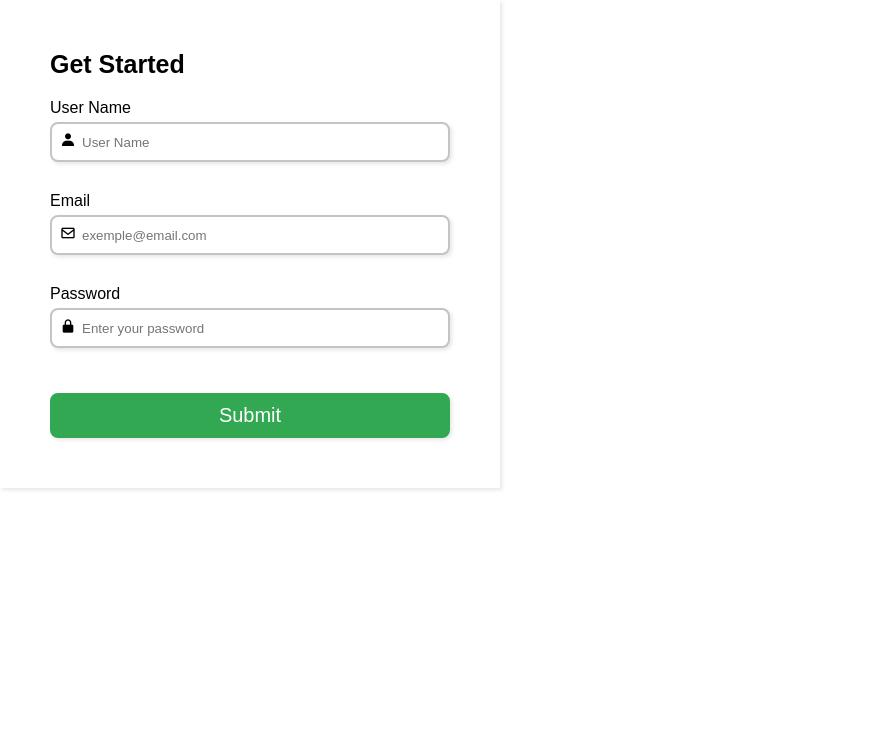
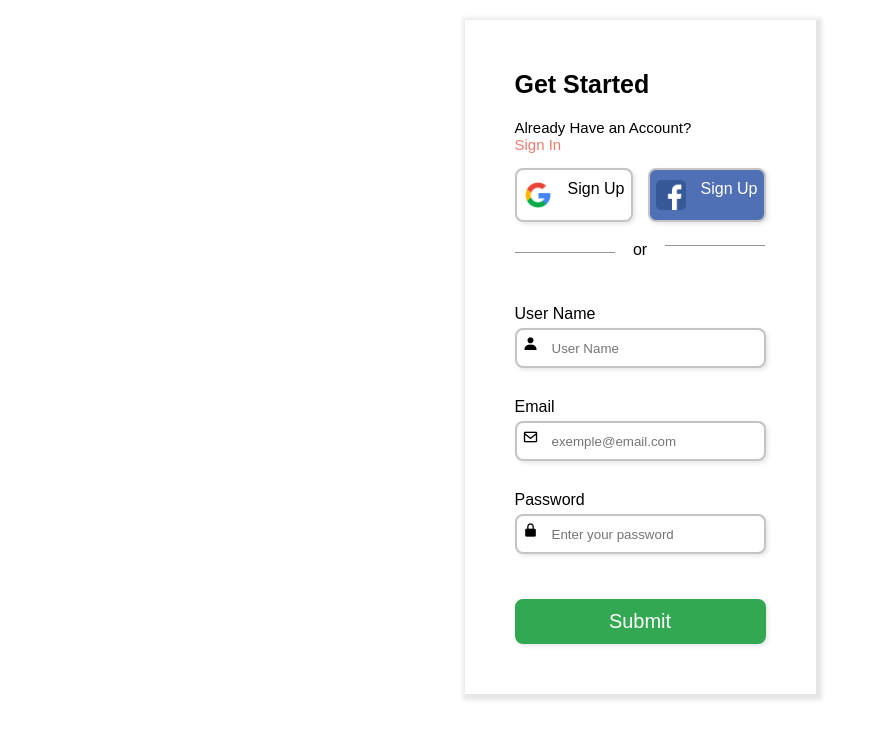
Before and after one commit to Jefersoncf/formJavaScript, a plain HTML site: page index.html in a window 1280 px wide. Shown: the whole page, without its empty margins (0-881 px from the left). Drawn offline with nearby package versions, Linux system fonts and the light colour scheme.

Commit message:
Add botoes google e facabook

```diff
--- a/index.html
+++ b/index.html
@@ -13,7 +13,28 @@
 <body>
     <div class="container">
         <form action="" id="form">
-            <div class="title">Get Started</div>
+            <div class="social">
+                <div class="title">Get Started</div>
+
+                <div class="question">
+                    Already Have an Account?<br/>
+                    <span>Sign In</span>
+                </div>
+                <div class="btn">
+                    <div class="btn01">
+                        <img src="google_search_new_logo_icon_159150.png" width="30" height="30" alt="">
+                        Sign Up
+                    </div>
+                    <div class="btn02">
+                        <img src="facebook.png" width="30" height="30" alt="">
+                        Sign Up
+                    </div>
+                </div>
+                <div class="line"></div>
+                <div class="or">or</div>
+                <div class="line2"></div>
+
+            </div>
 
             <!-- User name input -->
             <div>
--- a/style.css
+++ b/style.css
@@ -6,6 +6,14 @@
 body {
     font-family: 'Poppins', sans-serif;
 }
+.container {
+    /* background-color: #d5dbdb; */
+    display: flex;
+    align-items: center;
+    flex-direction:column;
+    margin: 20px;
+
+}
 
 /* style for form section */
 form {
@@ -13,7 +21,7 @@ form {
     flex-direction: column;
     justify-content: center;
     max-width: 500px;
-    box-shadow: 2px 2px 4px rgba(0,0,0,0.1);
+    box-shadow: 2px 2px 4px 4px rgba(0,0,0,0.1);
     padding: 50px;
 }
 .title {
@@ -31,7 +39,7 @@ form div input  {
     border-radius: 8px;
     outline: none;
     border: 2px solid #c4c4c4;
-    padding: 0 30px;
+    padding: 0 35px;
     box-shadow: 2px 2px 4px rgba(0,0,0,0.1);
 }
 form div {
@@ -43,8 +51,7 @@ input:focus{
 }
 form div i {
     position: absolute;
-    padding: 10px; /*rever*/
-    /* left: -.2rem; */
+    padding: 8px;
 }
 .message-error,
 .error {
@@ -61,8 +68,7 @@ form div i {
 .message-check,
 .message-error {
     margin: 10px;
-     right: 0px;
-     /* bottom: 2px; */
+    right: 0px;
     opacity: 0;
  }
 button {
@@ -81,3 +87,56 @@ button {
 button:hover {
     opacity: 0.8;
 }
+
+/* botões redes sociais */
+.btn {
+    display: flex;
+    flex-direction: row;
+    justify-content: space-between;
+    gap: 15px;
+}
+
+.btn01, .btn02{
+    padding: 10px 5px;
+    width: 100%;
+    display: flex;
+    gap: 15px;
+    justify-content: center;
+    border: 2px solid #c4c4c4;
+    border-radius: 8px;
+    box-shadow: 2px 2px 4px rgba(0,0,0,0.1);
+    cursor: pointer;
+}
+.btn02 {
+    background-color: #4f70b5;
+    color: white;
+}
+.or{
+    text-align:center;
+}
+.question {
+    font-size: 15px;
+}
+span{
+    color: #f2796e;
+    cursor: pointer;
+}
+.line {
+    width: 40%;
+    display: flex;
+    height: 1px;
+    margin-bottom: -12px;
+    padding: 0;
+    background-color: #909696;
+    position: relative;
+}
+.line2 {
+    width: 40%;
+    display: flex;
+    left: 60%;
+    top: -29px;
+    height: 1px;
+    padding: 0;
+    background-color: #909696;
+    position: relative;
+}
```
Also changed, not shown: 1491579586-yumminkysocialmedia21_83091.png (added), facebook.png (added), facebook_icon_130940.svg (added), facebook_logo_square_icon_134009.png (added), google_search_new_logo_icon_159150.png (added).
